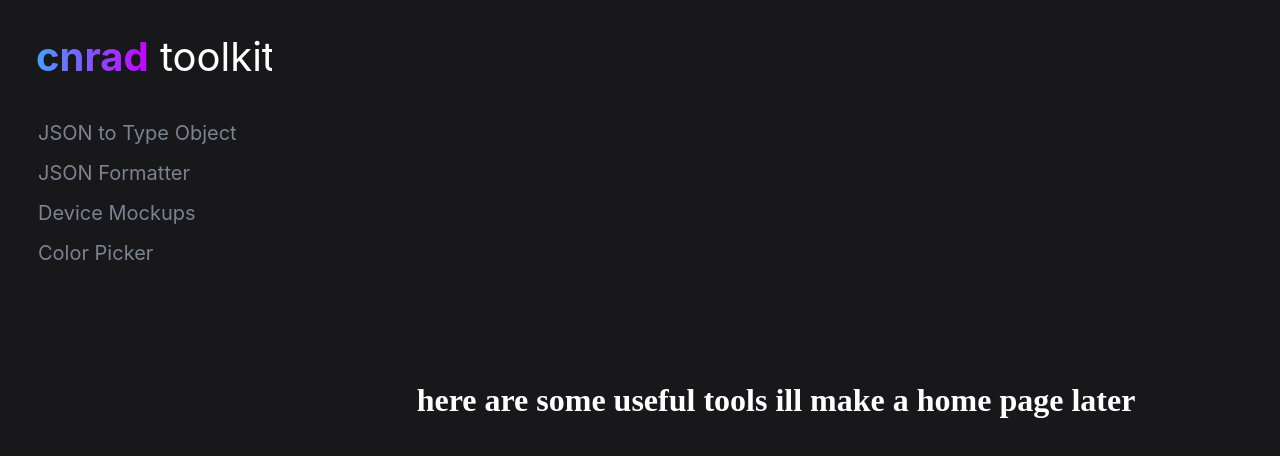
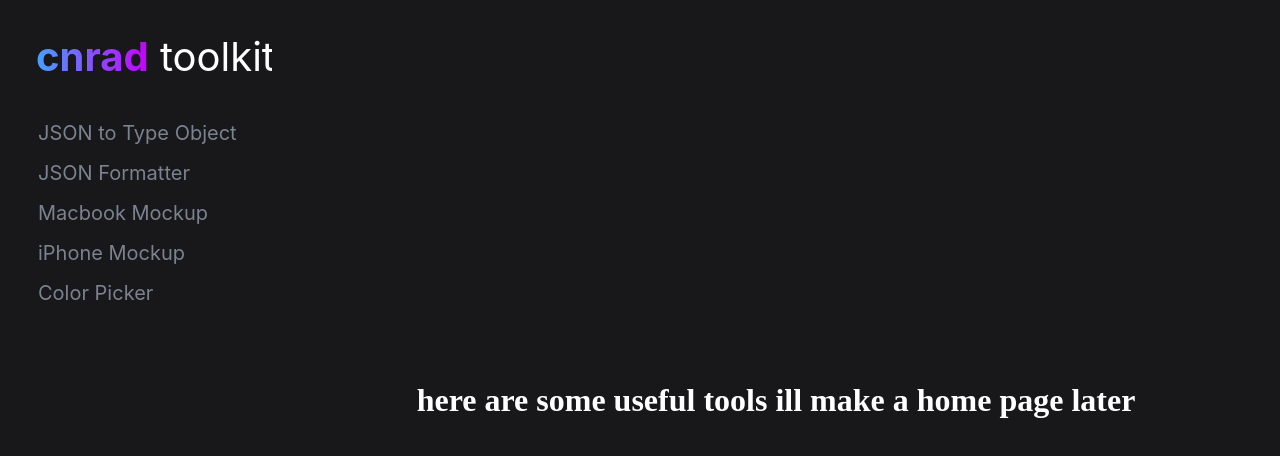
Before and after one commit to cnrad/tools, a Next.js app: page / in a window 1280 px wide. Shown: the top 456 px of the page. Built offline with nearby package versions, Linux system fonts and the light colour scheme.

Commit message:
add 2 changed pages to toolsList array

```diff
--- a/src/toolsList.ts
+++ b/src/toolsList.ts
@@ -8,8 +8,12 @@ const toolsList = [
         name: "JSON Formatter"
     },
     {
-        url: "/mockup",
-        name: "Device Mockups"
+        url: "/mockup-macbook",
+        name: "Macbook Mockup"
+    },
+    {
+        url: "/mockup-phone",
+        name: "iPhone Mockup"
     },
     {
         url: "/color",
```
